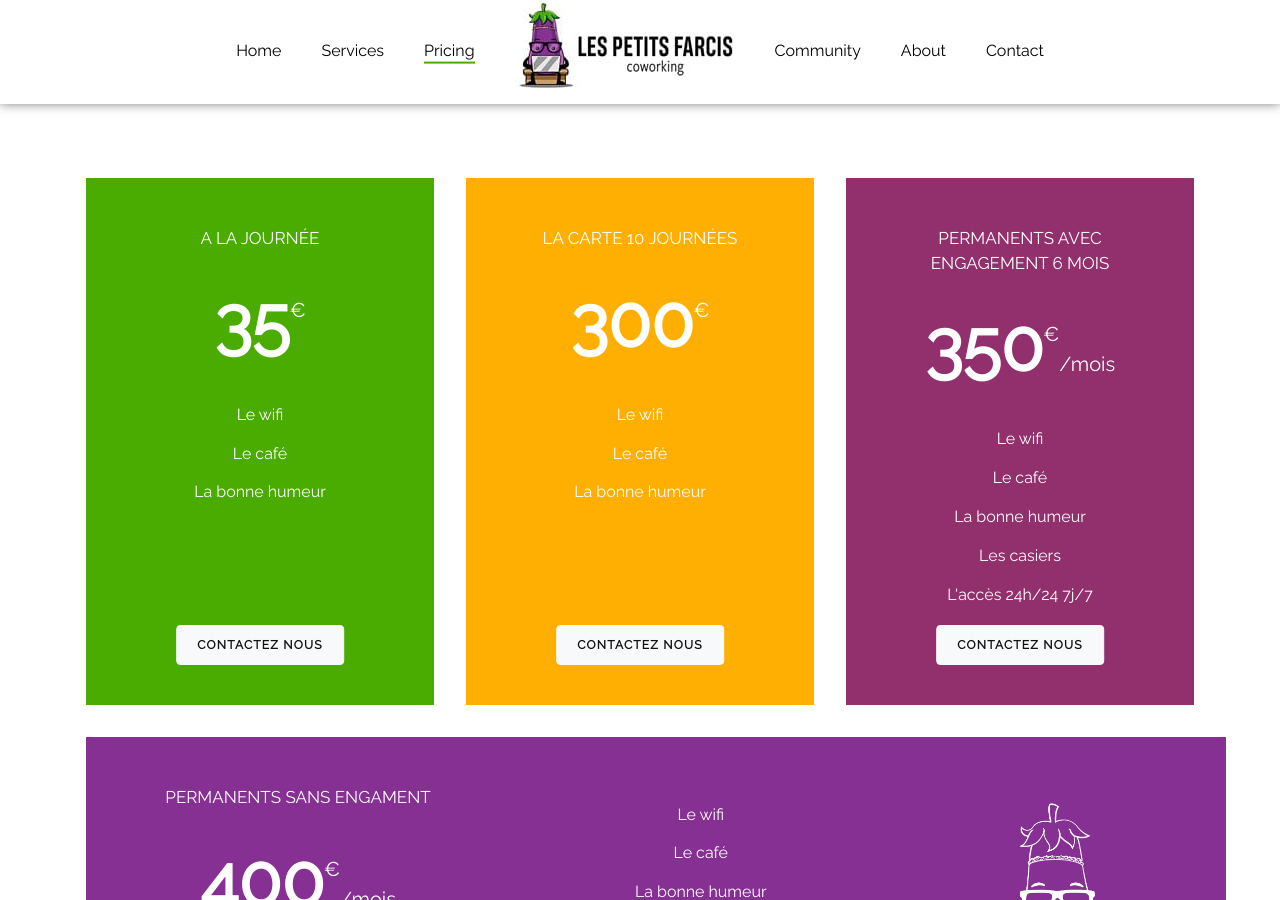
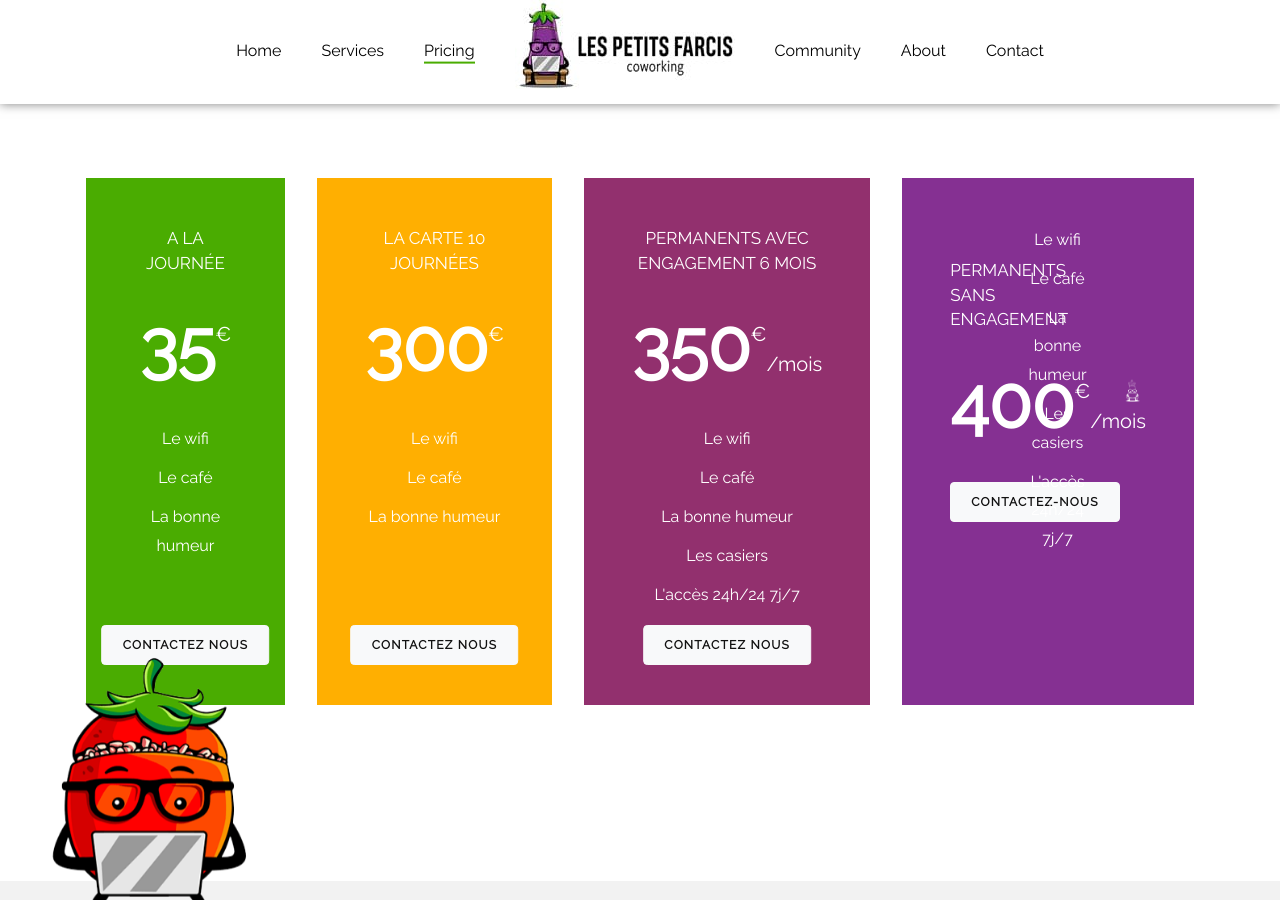
Before and after one commit to lespetitsfarcis/lespetitsfarcis.github.io, a Jekyll site: the page built from index.md, in a window 1280 px wide and 900 px high, scrolled down 2132 px. Built offline with Jekyll 4.4.1, drawn with Linux system fonts in a browser that asks for light colours.

Commit message:
Corrections blocs + ortho

```diff
--- a/_layouts/default.html
+++ b/_layouts/default.html
@@ -216,15 +216,14 @@
                     </p>
                 </div>
             </div>
-            <div class="col-md-12 bg bg-4  ftco-pricing-popular p-5 m-3 text-center mb-2 ftco-animate">
+            <div class="col-md bg bg-4  ftco-pricing-popular p-5 m-3 text-center mb-2 ftco-animate">
                 <div class="ftco-pricing">
                     <div class="row align-items-center">
                         <div class="col-12 col-sm-4">
-                            <h2>Permanents sans engament</h2>
+                            <h2>Permanents sans engagement</h2>
                             <p class="ftco-price-per text-center"><strong>400</strong><sup>€</sup><span>/mois</span>
                             </p>
-                            <p><a href="/#section-contact" class="btn btn-secondary btn-sm btn-light">Contactez
-                                nous</a>
+                            <p><a href="/#section-contact" class="btn btn-secondary btn-sm btn-light">Contactez-nous</a>
                             </p>
                         </div>
                         <div class="col-12 col-sm-5">
```
Also changed, not shown: assets/images/slide-prev.gif (added).
